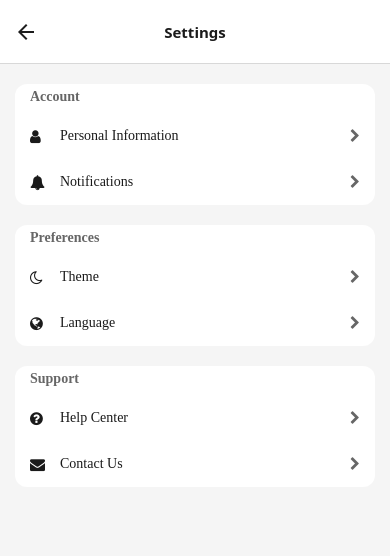
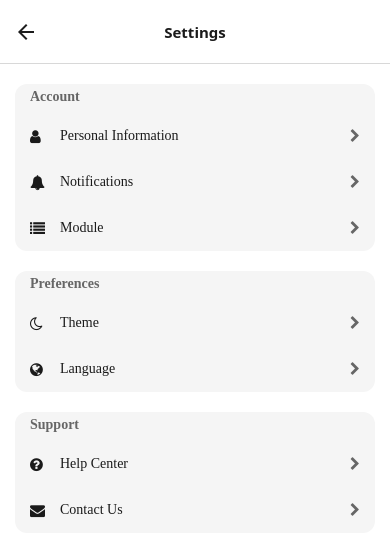
Before and after one commit to Sandy177000/rentr-app, a React Native app: screen /Settings in a window 390 px wide. Shown: the top 556 px of the page. Built offline with nearby package versions, Linux system fonts and the light colour scheme.

Commit message:
Styling and fixes

```diff
--- a/App.jsx
+++ b/App.jsx
@@ -28,6 +28,10 @@ import {QueryClient, QueryClientProvider} from '@tanstack/react-query';
 import ChatDetails from './screens/ChatDetails';
 import CategoryItems from './screens/CategoryItems';
 import FavouritesScreen from './screens/FavouritesScreen';
+import { Image } from 'react-native';
+import { avatar } from './src/constants';
+import { useSelector } from 'react-redux';
+import { selectCurrentUser } from './store/authSlice';
 const Stack = createStackNavigator();
 
 const queryClient = new QueryClient();
@@ -36,12 +40,13 @@ const MainTabs = () => {
   const layout = useWindowDimensions();
   const [index, setIndex] = useState(0);
   const theme = useTheme();
+  const user = useSelector(selectCurrentUser);
 
   const routes = [
     {key: 'home', title: 'Home', icon: 'home'},
     {key: 'favorites', title: 'Favorites', icon: 'heart'},
     {key: 'chat', title: 'Chat', icon: 'comment'},
-    {key: 'profile', title: 'Profile', icon: 'user'},
+    {key: 'profile', title: 'Profile', icon: user?.profileImage || avatar, type: 'image'},
   ];
 
   const renderScene = SceneMap({
@@ -106,6 +111,9 @@ const MainTabs = () => {
         navigationState={{index, routes}}
         commonOptions={{
           icon: ({route, focused, color}) => (
+            route.type === 'image' ?
+            <Image source={{uri: route.icon}} style={{width: 25, height: 25, borderRadius: 100}} />
+            :
             <Icon name={route.icon} color={color} size={20} />
           ),
           label: () => null,
--- a/screens/ChatScreen.js
+++ b/screens/ChatScreen.js
@@ -78,7 +78,7 @@ const styles = StyleSheet.create({
   searchContainer: {
     flexDirection: 'row',
     alignItems: 'center',
-    borderRadius: 18,
+    borderRadius: 16,
     paddingLeft: 12,
     marginBottom: 16,
     elevation: 2,
--- a/screens/HomeScreen.js
+++ b/screens/HomeScreen.js
@@ -6,6 +6,7 @@ import {
   ScrollView,
   TouchableOpacity,
   Alert,
+  Image,
 } from 'react-native';
 import {useTheme} from '../src/theme/ThemeProvider';
 import {itemApi} from '../src/apis/item';
@@ -16,9 +17,13 @@ import Icon from 'react-native-vector-icons/FontAwesome';
 import HomeSection from '../src/components/HomeSection';
 import ListItem from '../src/components/ListItem';
 import {BottomGradient} from '../src/components/BottomGradient';
+import { useSelector } from 'react-redux';
+import { selectCurrentUser } from '../store/authSlice';
+import { avatar } from '../src/constants';
 
 export const HomeScreen = () => {
   const theme = useTheme();
+  const user = useSelector(selectCurrentUser);
   const navigation = useNavigation();
   const [refreshing, setRefreshing] = useState(false);
   const [items, setItems] = useState([]);
@@ -68,12 +73,18 @@ export const HomeScreen = () => {
   return (
     <>
       <View
-        style={[styles.container, {backgroundColor: theme.colors.surface}]}>
+        style={[styles.container, {backgroundColor: theme.colors.background}]}>
+        {/* <View style={{padding: 16, flexDirection: 'row', alignItems: 'center', gap: 10}}>
+           <Image source={{uri: user.profileImage || avatar}} style={{width: 40, height: 40, borderRadius: 20}} />
+           <CustomText variant="h4" style={[{color: theme.colors.text.primary}]}>
+            Hello, {user.firstName}
+           </CustomText>
+        </View> */}
         <TouchableOpacity
           onPress={() => navigation.navigate('Search')}
           style={[
             styles.searchContainer,
-            {backgroundColor: theme.colors.background},
+            {backgroundColor: theme.colors.surface},
           ]}>
           <Icon name="search" size={20} color={theme.colors.text.secondary} />
           <CustomText
--- a/screens/ProfileScreen.js
+++ b/screens/ProfileScreen.js
@@ -92,7 +92,7 @@ const ProfileScreen = () => {
           navigation={navigation}
           fetchUser={fetchUser}
         />
-        <View style={styles.sectionsContainer}>
+        <View style={[styles.sectionsContainer, {backgroundColor: theme.colors.background}]}>
           <ProfileSection
             title="My Listed Items"
             icon="list"
--- a/screens/SearchScreen.js
+++ b/screens/SearchScreen.js
@@ -101,7 +101,7 @@ const SearchScreen = () => {
 const styles = StyleSheet.create({
   container: {
     flex: 1,
-    padding: 10,
+    padding: 5,
   },
   resultsList: {
     flex: 1,
@@ -127,8 +127,7 @@ const styles = StyleSheet.create({
   },
   searchContainer: {
     flexDirection: 'row',
-    padding: 5,
-    borderRadius: 14,
+    borderRadius: 15,
     margin: 8,
     elevation: 2,
     shadowColor: '#000',
@@ -138,6 +137,9 @@ const styles = StyleSheet.create({
     alignItems: 'center',
     gap: 10,
   },
+  backButton: {
+    marginLeft: 10,
+  },
 });
 
 export default SearchScreen;
--- a/screens/SettingsScreen.js
+++ b/screens/SettingsScreen.js
@@ -24,28 +24,24 @@ const SettingsScreen = () => {
 
   return (
     <View style={styles.container}>
-      <ScrollView style={[styles.container, { backgroundColor: theme.colors.surface }]}>
-        <View style={[styles.section, { backgroundColor: theme.colors.background }]}>
+      <ScrollView style={[styles.container, { backgroundColor: theme.colors.background }]}>
+        <View style={[styles.section, { backgroundColor: theme.colors.surface }]}>
           <CustomText style={[styles.sectionTitle, { color: theme.colors.text.secondary }]}>Account</CustomText>
           <SettingItem title="Personal Information" icon="user" onPress={() => { }} />
-          {/* <SettingItem title="Payment Methods" icon="credit-card" onPress={() => { }} /> */}
           <SettingItem title="Notifications" icon="bell" onPress={() => { }} showBorder={false} />
+          <SettingItem title="Module" icon="list" onPress={() => { }} />
         </View>
-
-        <View style={[styles.section, { backgroundColor: theme.colors.background }]}>
+        <View style={[styles.section, { backgroundColor: theme.colors.surface }]}>
           <CustomText style={[styles.sectionTitle, { color: theme.colors.text.secondary }]}>Preferences</CustomText>
           <SettingItem title="Theme" icon="moon-o" onPress={() => {
             navigation.navigate('Theme');
            }} />
           <SettingItem title="Language" icon="globe" onPress={() => { }} showBorder={false} />
         </View>
-
-        <View style={[styles.section, { backgroundColor: theme.colors.background }]}>
+        <View style={[styles.section, { backgroundColor: theme.colors.surface }]}>
           <CustomText style={[styles.sectionTitle, { color: theme.colors.text.secondary }]}>Support</CustomText>
           <SettingItem title="Help Center" icon="question-circle" onPress={() => { }} />
           <SettingItem title="Contact Us" icon="envelope" onPress={() => { }} />
-          {/* <SettingItem title="Privacy Policy" icon="lock" onPress={() => { }} />
-          <SettingItem title="Terms of Service" icon="file-text-o" onPress={() => { }} showBorder={false} /> */}
         </View>
       </ScrollView>
     </View>
--- a/src/components/ChatItem.js
+++ b/src/components/ChatItem.js
@@ -47,11 +47,11 @@ const ChatItem = ({item, token, index}) => {
             {item.time}
           </CustomText>
         </View>
-        <View style={styles.chatFooter}>
+        {/* <View style={styles.chatFooter}>
           <CustomText
             style={[styles.lastMessage, {color: theme.colors.text.secondary}]}
             numberOfLines={1}>
-            {item.lastMessage}
+            {"item.lastMessage"}
           </CustomText>
           {item.unread > 0 && (
             <View
@@ -62,7 +62,7 @@ const ChatItem = ({item, token, index}) => {
               <CustomText style={styles.unreadText}>{item.unread}</CustomText>
             </View>
           )}
-        </View>
+        </View> */}
       </View>
     </TouchableOpacity>
   );
@@ -72,13 +72,14 @@ const styles = StyleSheet.create({
   chatItem: {
     flexDirection: 'row',
     alignItems: 'center',
-    padding: 16,
-    borderRadius: 10,
+    padding: 14,
+    borderRadius: 16,
   },
   avatar: {
-    width: 50,
-    height: 50,
+    width: 40,
+    height: 40,
     borderRadius: 25,
+    marginRight: 10,
   },
   chatContent: {
     flex: 1,
--- a/src/components/ProfileCard.js
+++ b/src/components/ProfileCard.js
@@ -151,10 +151,8 @@ const ProfileCard = ({user, theme, navigation}) => {
   );
 };
 
-const getColor = (theme, flag) => {
-  return theme.isDark && flag
-    ? 'rgba(0, 0, 0, 0.7)'
-    : 'rgba(255, 255, 255, 0.7)';
+const getColor = flag => {
+  return flag ? 'rgba(0, 0, 0, 0.7)' : 'rgba(255, 255, 255, 0.7)';
 };
 const ProfilePickerModal = ({
   handleUpdateProfileImage,
@@ -173,8 +171,8 @@ const ProfilePickerModal = ({
           style={[
             styles.modalContainer,
             {
-              backgroundColor: getColor(theme, true),
-              borderColor: getColor(theme, false),
+              backgroundColor: getColor(theme.isDark),
+              borderColor: getColor(!theme.isDark),
               borderWidth: 0.2,
             },
           ]}>
@@ -186,20 +184,20 @@ const ProfilePickerModal = ({
             <TouchableOpacity
               style={[
                 styles.modalButton,
-                {borderColor: getColor(theme, false), padding: 30},
+                {padding: 30, backgroundColor: theme.colors.surface},
               ]}
               onPress={() => {
                 handleUpdateProfileImage('gallery');
               }}>
-              <Icon name="image" size={20} color="white" />
+              <Icon name="image" size={20} color={theme.colors.text.primary} />
             </TouchableOpacity>
             <TouchableOpacity
               style={[
                 styles.modalButton,
-                {borderColor: getColor(theme, false), padding: 30},
+                {padding: 30, backgroundColor: theme.colors.surface},
               ]}
               onPress={() => handleUpdateProfileImage('camera')}>
-              <Icon name="camera" size={20} color="white" />
+              <Icon name="camera" size={20} color={theme.colors.text.primary} />
             </TouchableOpacity>
           </View>
 
@@ -285,8 +283,7 @@ const styles = StyleSheet.create({
     width: '100%',
   },
   modalButton: {
-    borderWidth: 1,
-    borderRadius: 100,
+    borderRadius: 12,
     marginBottom: 10,
     flexDirection: 'row',
     alignItems: 'center',
```
